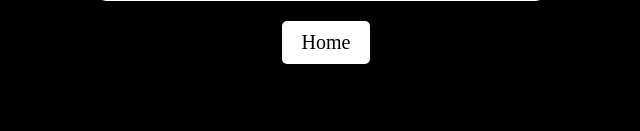
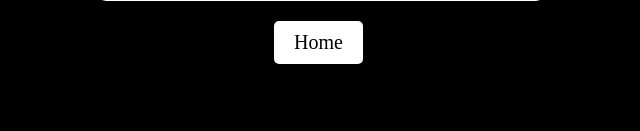
Before and after one commit to software-students-spring2024/5-final-project-spring-2024-se-2pm-final, a Flask app: page /create in a window 1280 px wide. Shown: the part 669-800 px from the top of the page, without its empty margins (319-959 px from the left). Run offline with Flask 3, Linux system fonts and the light colour scheme.

Commit message:
another fix

```diff
--- a/quiz_app/templates/create.html
+++ b/quiz_app/templates/create.html
@@ -42,7 +42,7 @@
     </form>
 </div>
 <div>
-    <a href="/"><button type="submit" class="creation-button" style ="margin-left: 130px; ">Home</button></a>
+    <a href="/"><button type="submit" class="creation-button" style ="margin-left: 115px; ">Home</button></a>
 </div>
     <script>
         let questionCount = 1;
```
